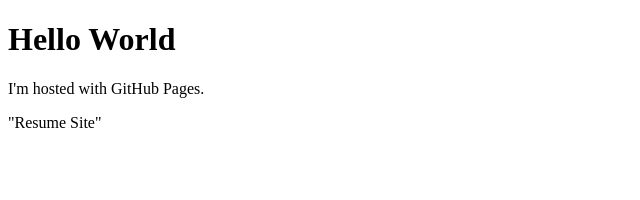
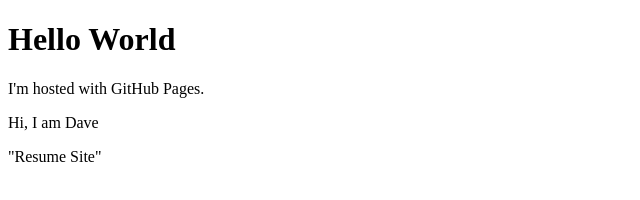
Before and after one commit to Splibob/splibob.github.io, a plain HTML site: page index.html in a window 1280 px wide. Shown: the whole page, without its empty margins (0-640 px from the left). Drawn offline with Linux system fonts and the light colour scheme.

Commit message:
Update index.html

```diff
--- a/index.html
+++ b/index.html
@@ -3,6 +3,7 @@
 <body>
 <h1>Hello World</h1>
 <p>I'm hosted with GitHub Pages.</p>
+<P>Hi, I am Dave </p>
 <a herf="https://www.splibob.github.io/resumesite">"Resume Site"</a>
 </body>
 </html>
```
